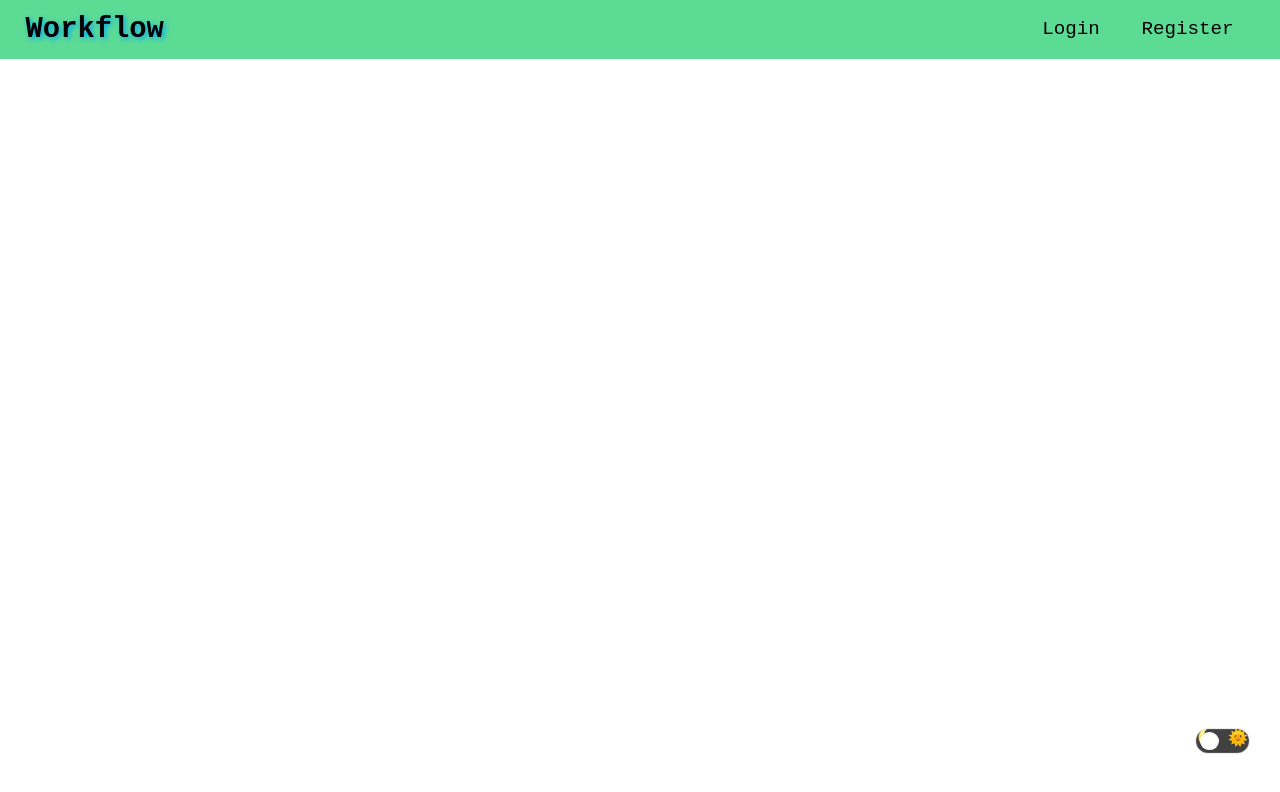
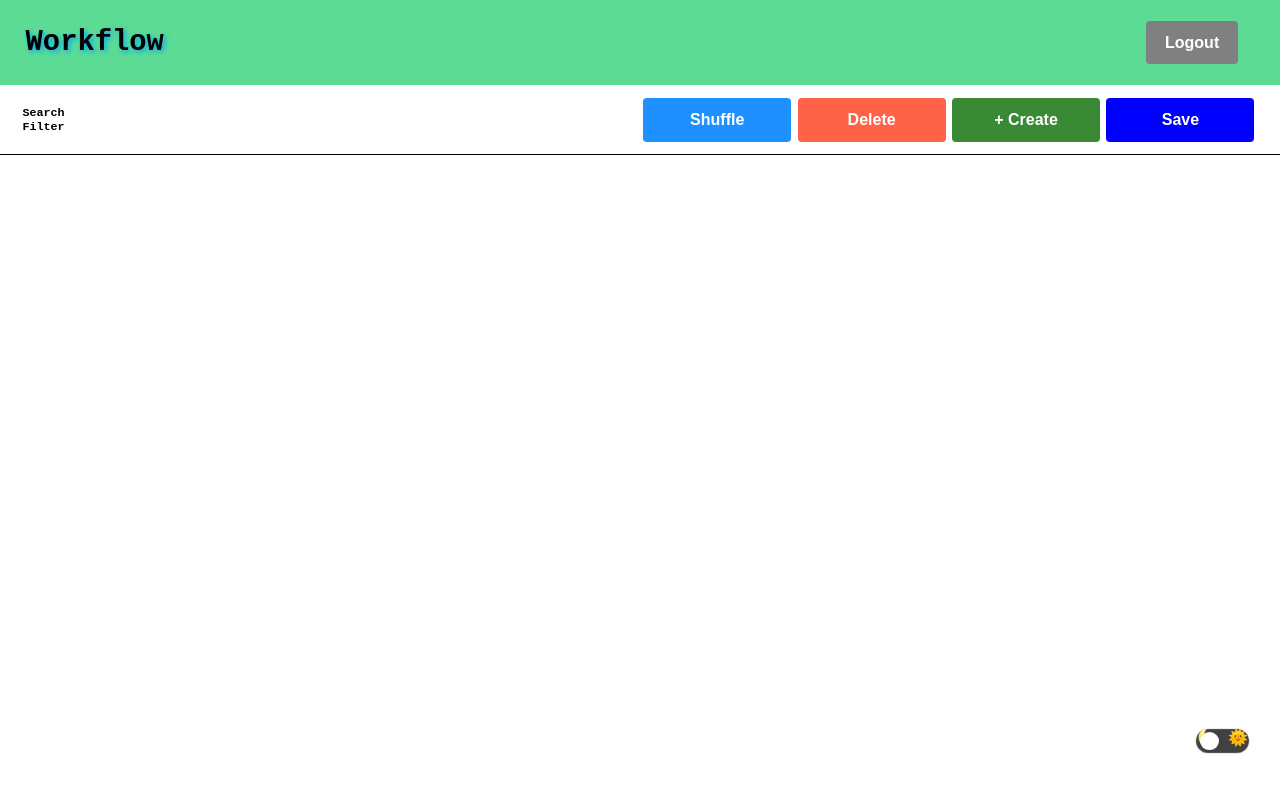
Before and after one commit to Aashishkushwaha/workflow-creator, a React (Create React App) app in the folder frontend/: page /workflow/register in a window 1280 px wide. Shown: the top 792 px of the page. Built offline with nearby package versions, Linux system fonts and the light colour scheme.

Commit message:
login section added, node section added

```diff
--- a/frontend/src/App.js
+++ b/frontend/src/App.js
@@ -1,11 +1,19 @@
 import React, { useState } from "react";
-import { BrowserRouter as Router, Route, Switch } from "react-router-dom";
+import {
+  BrowserRouter as Router,
+  Route,
+  Switch,
+  Redirect,
+} from "react-router-dom";
 import RegisterPage from "./components/RegisterPage/RegisterPage";
 import ThemeToggler from "./components/ThemeToggler/ThemeToggler";
 import LoginPage from "./components/LoginPage/LoginPage";
+import Workflow from './components/Workflow/Workflow';
 import NavBar from "./components/NavBar.js/NavBar";
+import Node from './components/Node/Node';
 import { ThemeProvider } from "styled-components";
 import ThemeContext from "./context/ThemeContext";
+import AuthContext from "./context/AuthContext";
 import ModalContext from "./context/ModalContext";
 import SideDrawerContext from "./context/SideDrawerContext";
 import Modal from "./components/UI/Modal/Modal";
@@ -31,9 +39,22 @@ function App() {
   const [showModal, setShowModal] = useState(false);
   const [showSideDrawer, setShowSideDrawer] = useState(false);
   const [modalContent, setModalContent] = useState("");
+  const [token, setToken] = useState("fasdf");
+  const [userId, setUserId] = useState(null);
+
+  const login = ({ userId, token }) => {
+    setToken(token);
+    setUserId(userId);
+  };
+
+  const logout = () => {
+    setToken(null);
+    setUserId(null);
+  };
 
   return (
     <Router>
+      <AuthContext.Provider value={{ userId, token, login, logout }}>
         <ModalContext.Provider
           value={{ showModal, modalContent, setShowModal, setModalContent }}
         >
@@ -43,34 +64,44 @@ function App() {
             <ThemeContext.Provider
               value={{ currentTheme, changeTheme: setCurrentTheme }}
             >
+              <ThemeProvider theme={currentTheme === "light" ? light : dark}>
                 <ThemeToggler />
-            <ThemeProvider theme={currentTheme === "light" ? light : dark}>
+
                 <GlobalStyles />
 
-              {showModal && (
                 <Modal value={showModal} onBackDropClick={setShowModal}>
                   {modalContent}
                 </Modal>
-              )}
 
                 <SideDrawer
                   value={showSideDrawer}
                   onBackDropClick={setShowSideDrawer}
                 />
-              {/* {showSideDrawer && (
-                <SideDrawer value={showSideDrawer} onBackDropClick={setShowSideDrawer} />
-              )} */}
 
                 <NavBar />
 
                 <Switch>
-                <Route path="/login" render={() => <LoginPage />} />
+                  {token && <Redirect from="/" to="/workflow" exact />}
+                  {token && <Redirect from="/login" to="/workflow" exact />}
+                  {token && <Redirect from="/register" to="/workflow" exact />}
+                  {token && <Route path="/workflow" component={Workflow} exact />}
+                  {token && <Route path="/workflow/:id" component={Node} exact />}
+                  {!token && <Redirect from="/workflow" to="/login" exact />}
+                  {!token && (
+                    <Route path="/login" component={LoginPage} />
+                  )}
+                  {!token && (
                     <Route path="/register" render={() => <RegisterPage />} />
+                  )}
+                  <Route>
+                    <h3>Error 404: Page Not Found</h3>
+                  </Route>
                 </Switch>
               </ThemeProvider>
             </ThemeContext.Provider>
           </SideDrawerContext.Provider>
         </ModalContext.Provider>
+      </AuthContext.Provider>
     </Router>
   );
 }
--- a/frontend/src/components/NavBar.js/NavBar.js
+++ b/frontend/src/components/NavBar.js/NavBar.js
@@ -1,11 +1,15 @@
 import React, { useContext } from "react";
-import { NavLink } from "react-router-dom";
+import { NavLink, withRouter } from "react-router-dom";
 import NavBarStyles from "./NavBarStyles";
+import Button from "../UI/Button/Button";
+import AuthContext from "../../context/AuthContext";
 import SideDrawerContext from "../../context/SideDrawerContext";
+import ModalContext from "../../context/ModalContext";
 
-const NavBar = (props) => {
+const NavBar = ({ history, match, location }) => {
   const SideDrawerContextValue = useContext(SideDrawerContext);
-
+  const ModalContextValue = useContext(ModalContext);
+  const { token, logout } = useContext(AuthContext);
   const onHambergerClickHandler = () => {
     SideDrawerContextValue.setShowSideDrawer(
       !SideDrawerContextValue.showSideDrawer
@@ -24,12 +28,37 @@ const NavBar = (props) => {
           </span>
           <h3>Workflow</h3>
           <ul>
+            {!token && (
               <li>
                 <NavLink to="/login">Login</NavLink>
               </li>
+            )}
+            {!token && (
               <li>
                 <NavLink to="register">Register</NavLink>
               </li>
+            )}
+            {token && (
+              <li>
+                <Button
+                  bgColor="grey"
+                  solid
+                  color="white"
+                  border="2px solid red"
+                  onClick={() => {
+                    logout();
+                    SideDrawerContextValue.setShowSideDrawer(false);
+                    history.push("/login");
+                    ModalContextValue.setModalContent(
+                      "You have logged out successfully. 😊"
+                    );
+                    ModalContextValue.setShowModal(true);
+                  }}
+                >
+                  Logout
+                </Button>
+              </li>
+            )}
           </ul>
         </nav>
       </NavBarStyles>
@@ -37,4 +66,4 @@ const NavBar = (props) => {
   );
 };
 
-export default NavBar;
+export default withRouter(NavBar);
--- a/frontend/src/components/NavBar.js/NavBarStyles.js
+++ b/frontend/src/components/NavBar.js/NavBarStyles.js
@@ -16,6 +16,7 @@ nav {
     width: 2.5rem;
     position: absolute;
     left: 1rem;
+    visibility: hidden;
   }
 
   .hamberger {
@@ -63,6 +64,10 @@ nav {
       border-bottom: 2px solid ${(props) => props.theme.color};
     }
 
+    .hamberger__wrapper {
+      visibility: visible;
+    }
+
     .hamberger {
       display: block;
       height: .35rem;
--- /dev/null
+++ b/frontend/src/components/Node/Node.js
@@ -0,0 +1,36 @@
+import React from "react";
+import Button from "../UI/Button/Button";
+
+const Node = (props) => {
+  return (
+    <div>
+      <div className="operations__container">
+        <div>
+          <h3>Search</h3>
+          <h3>Filter</h3>
+        </div>
+        <div className="controllers">
+          <Button
+            bgColor="dodgerblue"
+            solid
+            color="white"
+            border="2px solid red"
+          >
+            Shuffle
+          </Button>
+          <Button bgColor="tomato" solid color="white" border="2px solid red">
+            Delete
+          </Button>
+          <Button bgColor="#398935" solid color="white" border="2px solid red">
+           + Create
+          </Button>
+          <Button bgColor="blue" solid color="white" border="2px solid red">
+            Save
+          </Button>
+        </div>
+      </div>
+    </div>
+  );
+};
+
+export default Node;
--- a/frontend/src/components/UI/Button/Button.js
+++ b/frontend/src/components/UI/Button/Button.js
@@ -1,12 +1,12 @@
 import styled from "styled-components";
 
 const Button = styled.button`
-  display: block;
+  display: inline-block;
   border-radius: 4px;
   font-weight: 700;
   font-size: 1rem;
   border: none;
-  padding: 0.8rem 0;
+  padding: 0.8rem 1.2rem;
   margin: 0.5rem auto;
   width: 100%;
   cursor: pointer;
--- a/frontend/src/components/UI/SideDrawer/SideDrawer.js
+++ b/frontend/src/components/UI/SideDrawer/SideDrawer.js
@@ -1,13 +1,19 @@
 import React, { useContext } from "react";
-import { NavLink } from "react-router-dom";
+import { NavLink, withRouter } from "react-router-dom";
 import Backdrop from "../Backdrop/Backdrop";
 import SideDrawerStyles from "./SideDrawerStyles";
+import Button from "../Button/Button";
+import AuthContext from "../../../context/AuthContext";
 import SideDrawerContext from "../../../context/SideDrawerContext";
+import ModalContext from "../../../context/ModalContext";
 
-const SideDrawer = ({ value, onBackDropClick }) => {
-  const assignedClass = ["sideDrawer"]
+const SideDrawer = ({ value, onBackDropClick, location, match, history }) => {
+  const assignedClass = ["sideDrawer"];
   const SideDrawerContextValue = useContext(SideDrawerContext);
-  if(SideDrawerContextValue.showSideDrawer)
+  const ModalContextValue = useContext(ModalContext);
+  const { token, logout } = useContext(AuthContext);
+
+  if (SideDrawerContextValue.showSideDrawer)
     assignedClass.push("showSideDrawer");
 
   return (
@@ -17,12 +23,35 @@ const SideDrawer = ({ value, onBackDropClick }) => {
         <div className={assignedClass.join(" ")}>
           <nav>
             <ul>
+              {!token && (
                 <li>
                   <NavLink to="/login">Login</NavLink>
                 </li>
+              )}
+              {!token && (
                 <li>
                   <NavLink to="register">Register</NavLink>
                 </li>
+              )}
+              {token && (
+                <li>
+                  <Button
+                    bgColor="grey"
+                    solid
+                    color="white"
+                    border="2px solid red"
+                    onClick={() => {
+                      logout();
+                      SideDrawerContextValue.setShowSideDrawer(false);
+                      history.push("/login");
+                      ModalContextValue.setModalContent("You have logged out successfully. 😊");
+                      ModalContextValue.setShowModal(true);
+                    }}
+                  >
+                    Logout
+                  </Button>
+                </li>
+              )}
             </ul>
           </nav>
         </div>
@@ -31,4 +60,4 @@ const SideDrawer = ({ value, onBackDropClick }) => {
   );
 };
 
-export default SideDrawer;
+export default withRouter(SideDrawer);
--- a/frontend/src/components/Workflow/Workflow.js
+++ b/frontend/src/components/Workflow/Workflow.js
@@ -1,7 +1,19 @@
+import React from 'react';
+
 const Workflow = props => {
   return (
     <div>
-      Workflow
+      <div className="operations__container">
+        <div>
+          <h3>Search</h3>
+          <h3>Filter</h3>
+        </div>
+        <div>
+          Buttons
+        </div>
+      </div>
     </div>
   )
 }
+
+export default Workflow;
--- /dev/null
+++ b/frontend/src/context/AuthContext.js
@@ -0,0 +1,8 @@
+import React from 'react';
+
+export default React.createContext({
+  userId: null,
+  token: null,
+  login: () => {},
+  logout: () => {}
+});
--- a/frontend/src/index.css
+++ b/frontend/src/index.css
@@ -13,3 +13,37 @@ code {
   font-family: source-code-pro, Menlo, Monaco, Consolas, 'Courier New',
     monospace;
 }
+
+.operations__container {
+  padding: .8rem 1.4rem;
+  /* width: 95vw; */
+  margin: 0 auto;
+  border-bottom: 1.5px solid #000;
+  display: flex;
+  justify-content: space-between;
+  align-items: center;
+}
+
+.controllers {
+  display: flex;
+  width: 50%;
+}
+
+.operations__container > .controllers > * {
+  margin: 0 .2rem;
+}
+
+@media only screen and (max-width: 768px) {
+  .operations__container {
+    flex-direction: column;
+  }
+
+  .controllers {
+    flex-direction: column;
+
+  }
+
+  .operations__container > .controllers > * {
+    margin: .2rem;
+  }
+}
```
Also changed, not shown: frontend/src/components/LoginPage/LoginPage.js (+35 -4 lines), frontend/src/components/UI/Modal/Modal.js (+12 -6 lines), frontend/src/components/UI/Modal/ModalStyles.js (+57 -5 lines), 1 other file (tests, documents, lock files or other folders). Lines whose indentation alone changed are shown as unchanged.
